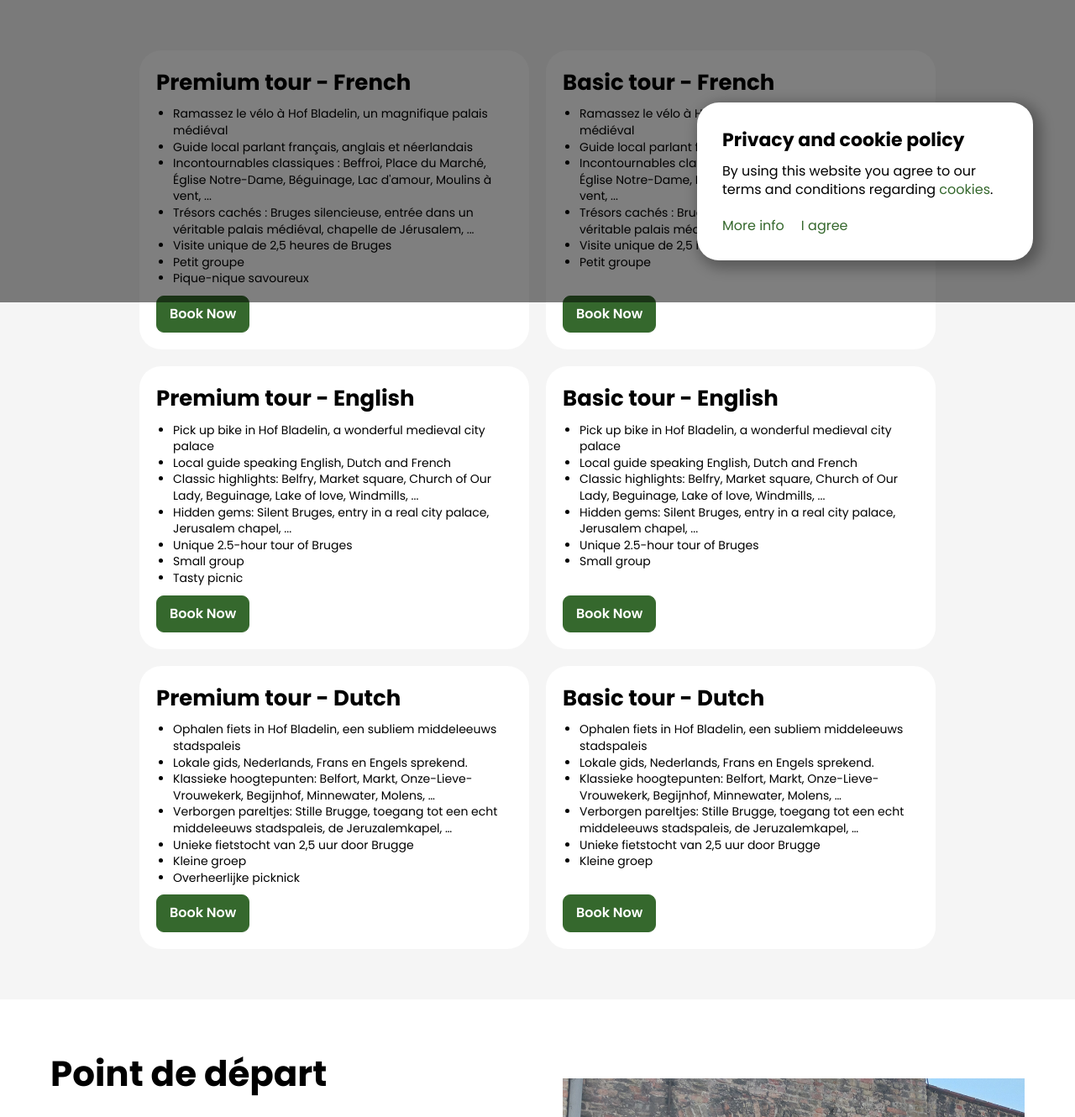
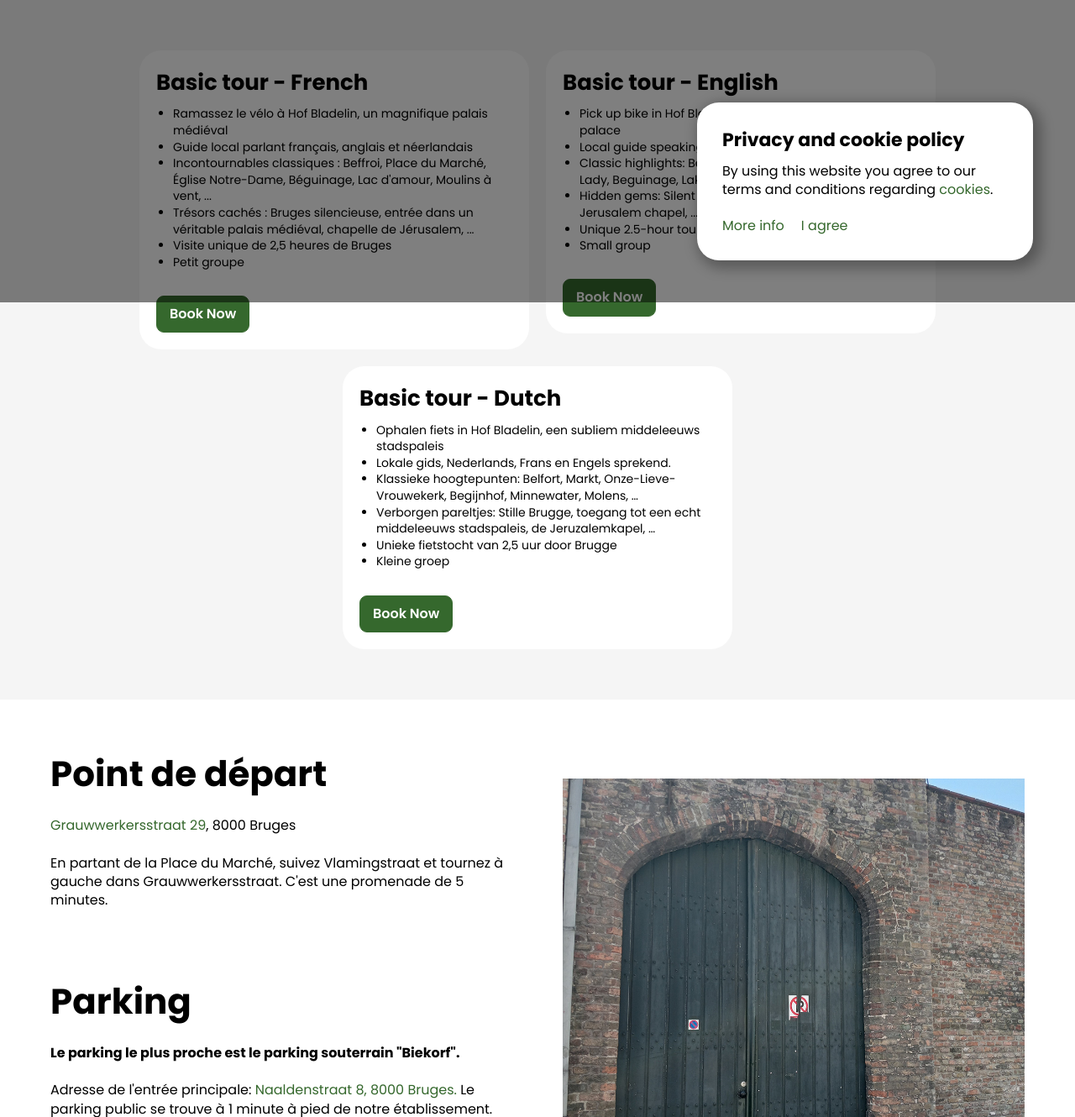
Before and after one commit to K1NGAARON/retro-bikes-brugge, a plain HTML site: page book/fr/index.html in a window 1280 px wide. Shown: the part 440-1770 px from the top of the page at 84% size. Drawn offline with nearby package versions, Linux system fonts and the light colour scheme; files whose address does not match are found by name.

Commit message:
hidden premium tours

```diff
--- a/book/fr/index.html
+++ b/book/fr/index.html
@@ -146,7 +146,7 @@
 <div class="section grey">
     <div class="row flex-col center">
         <div class="wrapper booking-module">
-            <div class="card">
+            <!-- <div class="card">
                 <div class="content">
                     <h3>
                         Premium tour - French
@@ -178,7 +178,7 @@
                         Book now
                     </a>
                 </div>
-            </div>
+            </div> -->
             <div class="card">
                 <div class="content">
                     <h3>
@@ -210,7 +210,7 @@
                     </a>
                 </div>
             </div>
-            <div class="card">
+            <!-- <div class="card">
                 <div class="content">
                     <h3>
                         Premium tour - English
@@ -242,7 +242,7 @@
                         Book now
                     </a>
                 </div>
-            </div>
+            </div> -->
             <div class="card">
                 <div class="content">
                     <h3>
@@ -262,7 +262,7 @@
                     </a>
                 </div>
             </div>
-            <div class="card">
+            <!-- <div class="card">
                 <div class="content">
                     <h3>
                         Premium tour - Dutch
@@ -294,7 +294,7 @@
                         Book now
                     </a>
                 </div>
-            </div>
+            </div> -->
             <div class="card">
                 <div class="content">
                     <h3>
```
Also changed, not shown: book/index.html (+6 -6 lines), book/nl/index.html (+6 -6 lines).
